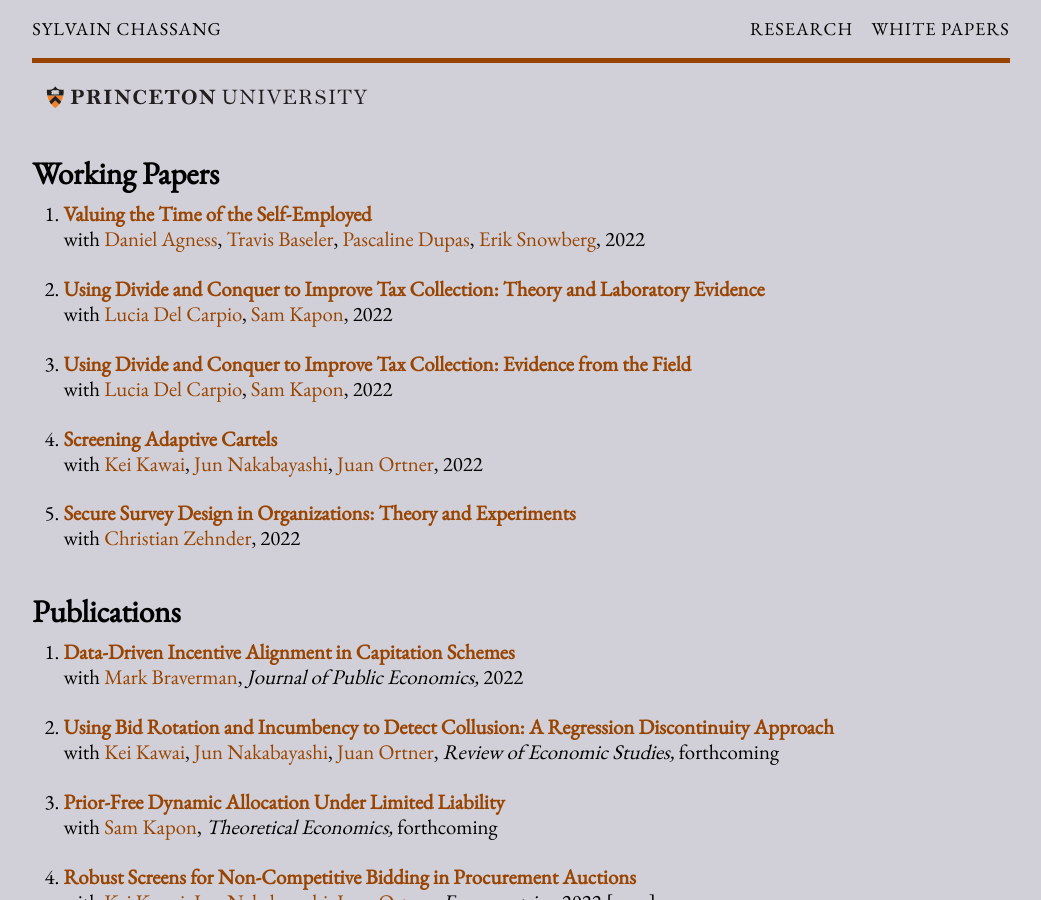
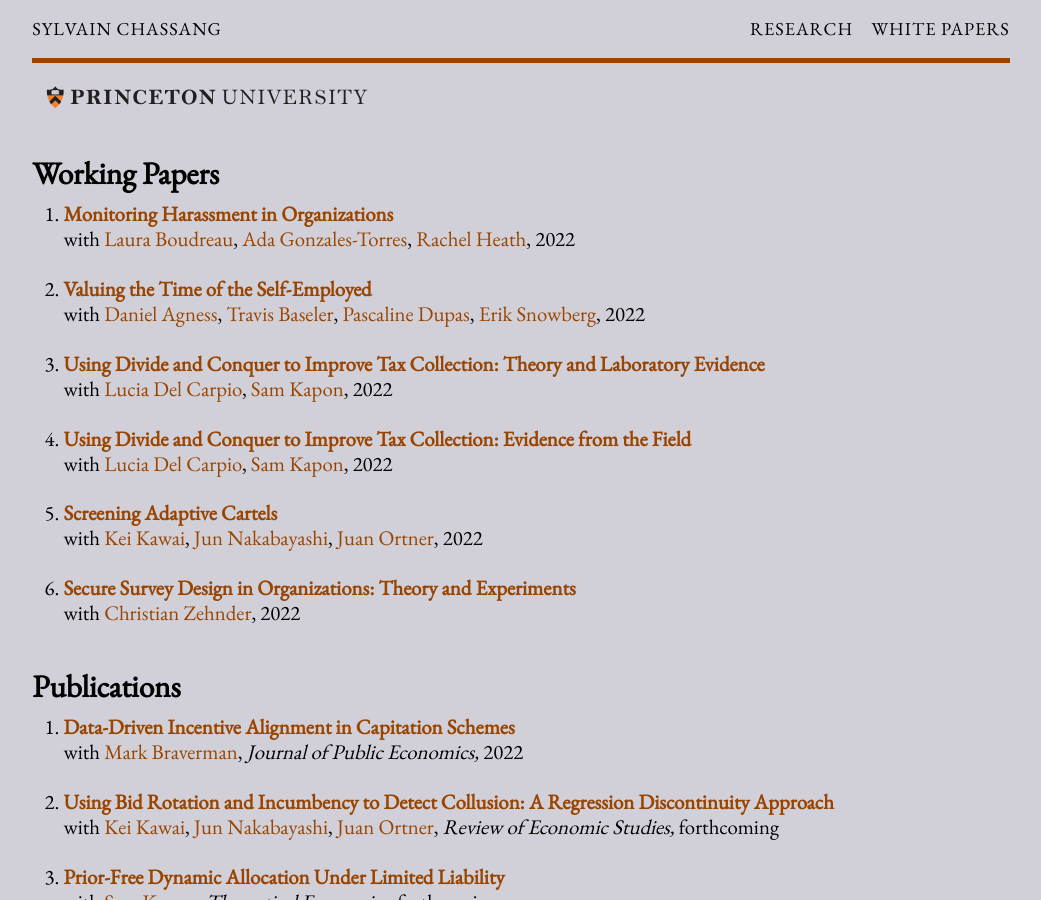
Before and after one commit to sylvaingchassang/chassang.github.io, a Jekyll site: the page built from research.md, in a window 1280 px wide and 900 px high. Shown: the whole window, without its empty margins (119-1160 px from the left). Built offline with Jekyll 4.4.1, drawn with Linux system fonts in a browser that asks for light colours.

```diff
--- a/_data/coauthors.yml
+++ b/_data/coauthors.yml
@@ -89,3 +89,9 @@ d_agness:
 t_baseler:
     name: Travis Baseler
     web: https://sites.google.com/view/travisbaseler/home
+a_gonzales:
+    name: Ada Gonzales-Torres
+    web: https://adagonzaleztorres.weebly.com/
+r_heath:
+    name: Rachel Heath
+    web: https://faculty.washington.edu/rmheath/index.html
--- a/research.md
+++ b/research.md
@@ -3,6 +3,14 @@ layout: page
 permalink: /research/
 title: Research
 working_papers:
+    - title:   "Monitoring Harassment in Organizations"
+      coauthors:
+        - l_boudreau
+        - a_gonzales
+        - r_heath
+      year:  2022
+      internal: True
+      url:   "/assets/papers/sensitive_stats.pdf"
 
     - title:   "Valuing the Time of the Self-Employed"
       coauthors:
```
Also changed, not shown: 1 other file.
